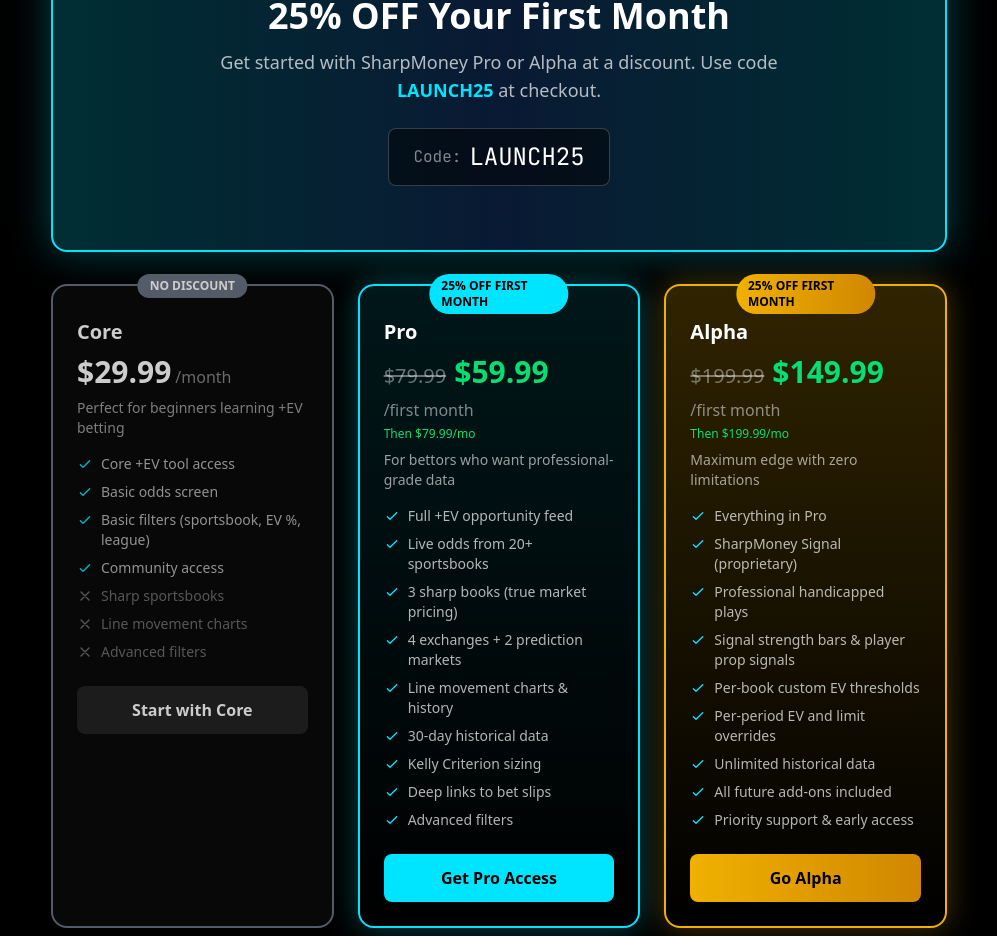
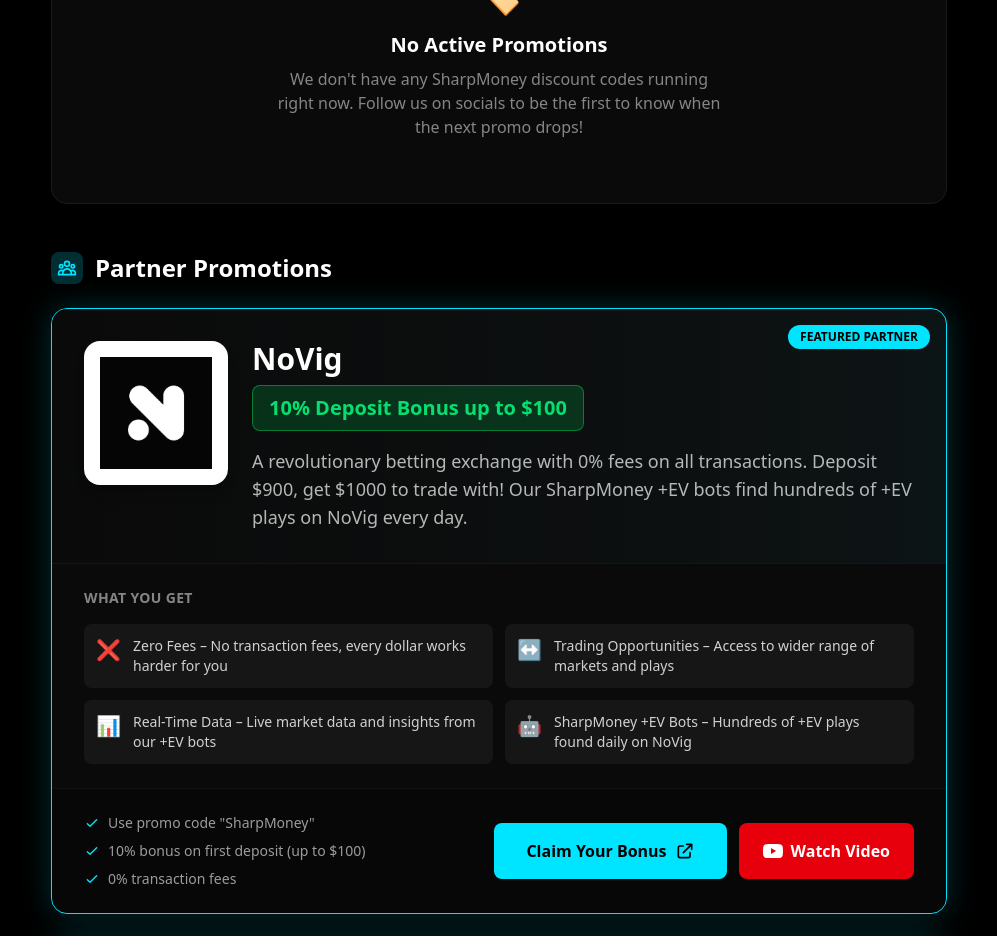
Before and after one commit to closingdime-tech/SharpMoney-Website, a Next.js app: page /promotions in a window 1280 px wide. Shown: the part 540-1476 px from the top of the page, without its empty margins (141-1138 px from the left). Built offline with nearby package versions, Linux system fonts and the light colour scheme.

Commit message:
Remove LAUNCH25 promo, show no active promotions state

```diff
--- a/src/app/promotions/page.tsx
+++ b/src/app/promotions/page.tsx
@@ -265,154 +265,12 @@
             SharpMoney Discounts
           </h2>
 
-          {/* LAUNCH25 Promo */}
-          <div className="relative rounded-2xl overflow-hidden bg-gradient-to-r from-cyan/20 via-blue-500/20 to-cyan/20 border-2 border-cyan shadow-[0_0_40px_rgba(0,229,255,0.3)]">
-            <div className="absolute top-4 right-4 bg-green-500 text-white text-xs font-bold px-3 py-1 rounded-full animate-pulse">
-              LIMITED TIME
-            </div>
-
-            <div className="p-8 text-center">
-              <div className="inline-block bg-cyan text-black text-sm font-bold px-4 py-2 rounded-full mb-4">
-                🎉 LAUNCH SPECIAL
-              </div>
-
-              <h3 className="text-3xl md:text-4xl font-bold mb-3">
-                25% OFF Your First Month
-              </h3>
-
-              <p className="text-white/70 text-lg mb-6 max-w-xl mx-auto">
-                Get started with SharpMoney Pro or Alpha at a discount. Use code <span className="text-cyan font-bold">LAUNCH25</span> at checkout.
-              </p>
-
-              <div className="inline-flex items-center gap-2 bg-black/50 border border-white/20 text-white font-mono text-2xl px-6 py-3 rounded-lg mb-8">
-                <span className="text-white/50 text-base">Code:</span>
-                LAUNCH25
-              </div>
-
-            </div>
-          </div>
-
-          {/* Full Product Cards */}
-          <div className="grid lg:grid-cols-3 gap-6 mt-8">
-            {/* Core */}
-            <div className="relative rounded-2xl p-6 bg-card-bg border-2 border-gray-500 opacity-80">
-              <div className="absolute -top-3 left-1/2 -translate-x-1/2 bg-gray-500 text-white text-xs font-bold px-3 py-1 rounded-full">
-                NO DISCOUNT
-              </div>
-
-              <div className="mb-4 pt-2">
-                <h3 className="text-xl font-bold mb-2">Core</h3>
-                <div className="flex items-baseline gap-1 mb-2">
-                  <span className="text-3xl font-bold">$29.99</span>
-                  <span className="text-white/50">/month</span>
-                </div>
-                <p className="text-white/60 text-sm">Perfect for beginners learning +EV betting</p>
-              </div>
-
-              <ul className="space-y-2 mb-6 text-sm">
-                {['Core +EV tool access', 'Basic odds screen', 'Basic filters (sportsbook, EV %, league)', 'Community access'].map((feature, j) => (
-                  <li key={j} className="flex items-start gap-2">
-                    <svg className="w-4 h-4 text-cyan flex-shrink-0 mt-0.5" fill="none" stroke="currentColor" viewBox="0 0 24 24">
-                      <path strokeLinecap="round" strokeLinejoin="round" strokeWidth={2} d="M5 13l4 4L19 7" />
-                    </svg>
-                    <span className="text-white/70">{feature}</span>
-                  </li>
-                ))}
-                {['Sharp sportsbooks', 'Line movement charts', 'Advanced filters'].map((feature, j) => (
-                  <li key={j} className="flex items-start gap-2 opacity-40">
-                    <svg className="w-4 h-4 flex-shrink-0 mt-0.5" fill="none" stroke="currentColor" viewBox="0 0 24 24">
-                      <path strokeLinecap="round" strokeLinejoin="round" strokeWidth={2} d="M6 18L18 6M6 6l12 12" />
-                    </svg>
-                    <span>{feature}</span>
-                  </li>
-                ))}
-              </ul>
-
-              <a
-                href="https://whop.com/sharpmoney/core-ae/"
-                target="_blank"
-                rel="noopener noreferrer"
-                className="block w-full text-center py-3 rounded-lg font-semibold bg-white/10 text-white hover:bg-white/20 transition-all"
-              >
-                Start with Core
-              </a>
-            </div>
-
-            {/* Pro */}
-            <div className="relative rounded-2xl p-6 bg-gradient-to-b from-cyan/10 to-transparent border-2 border-cyan shadow-[0_0_30px_rgba(0,229,255,0.3)]">
-              <div className="absolute -top-3 left-1/2 -translate-x-1/2 bg-cyan text-black text-xs font-bold px-3 py-1 rounded-full">
-                25% OFF FIRST MONTH
-              </div>
-
-              <div className="mb-4 pt-2">
-                <h3 className="text-xl font-bold mb-2">Pro</h3>
-                <div className="flex items-baseline gap-2 mb-1 flex-wrap">
-                  <span className="text-xl text-white/40 line-through">$79.99</span>
-                  <span className="text-3xl font-bold text-green-400">$59.99</span>
-                  <span className="text-white/50">/first month</span>
-                </div>
-                <div className="text-xs text-green-400 mb-2">Then $79.99/mo</div>
-                <p className="text-white/60 text-sm">For bettors who want professional-grade data</p>
-              </div>
-
-              <ul className="space-y-2 mb-6 text-sm">
-                {['Full +EV opportunity feed', 'Live odds from 20+ sportsbooks', '3 sharp books (true market pricing)', '4 exchanges + 2 prediction markets', 'Line movement charts & history', '30-day historical data', 'Kelly Criterion sizing', 'Deep links to bet slips', 'Advanced filters'].map((feature, j) => (
-                  <li key={j} className="flex items-start gap-2">
-                    <svg className="w-4 h-4 text-cyan flex-shrink-0 mt-0.5" fill="none" stroke="currentColor" viewBox="0 0 24 24">
-                      <path strokeLinecap="round" strokeLinejoin="round" strokeWidth={2} d="M5 13l4 4L19 7" />
-                    </svg>
-                    <span className="text-white/70">{feature}</span>
-                  </li>
-                ))}
-              </ul>
-
-              <a
-                href="https://whop.com/sharpmoney/pro-7e/"
-                target="_blank"
-                rel="noopener noreferrer"
-                className="block w-full text-center py-3 rounded-lg font-semibold bg-cyan text-black hover:bg-cyan-dim transition-all"
-              >
-                Get Pro Access
-              </a>
-            </div>
-
-            {/* Alpha */}
-            <div className="relative rounded-2xl p-6 bg-gradient-to-b from-yellow-500/20 to-transparent border-2 border-yellow-500 shadow-[0_0_30px_rgba(234,179,8,0.3)]">
-              <div className="absolute -top-3 left-1/2 -translate-x-1/2 bg-gradient-to-r from-yellow-500 to-yellow-600 text-black text-xs font-bold px-3 py-1 rounded-full">
-                25% OFF FIRST MONTH
-              </div>
-
-              <div className="mb-4 pt-2">
-                <h3 className="text-xl font-bold mb-2">Alpha</h3>
-                <div className="flex items-baseline gap-2 mb-1 flex-wrap">
-                  <span className="text-xl text-white/40 line-through">$199.99</span>
-                  <span className="text-3xl font-bold text-green-400">$149.99</span>
-                  <span className="text-white/50">/first month</span>
-                </div>
-                <div className="text-xs text-green-400 mb-2">Then $199.99/mo</div>
-                <p className="text-white/60 text-sm">Maximum edge with zero limitations</p>
-              </div>
-
-              <ul className="space-y-2 mb-6 text-sm">
-                {['Everything in Pro', 'SharpMoney Signal (proprietary)', 'Professional handicapped plays', 'Signal strength bars & player prop signals', 'Per-book custom EV thresholds', 'Per-period EV and limit overrides', 'Unlimited historical data', 'All future add-ons included', 'Priority support & early access'].map((feature, j) => (
-                  <li key={j} className="flex items-start gap-2">
-                    <svg className="w-4 h-4 text-cyan flex-shrink-0 mt-0.5" fill="none" stroke="currentColor" viewBox="0 0 24 24">
-                      <path strokeLinecap="round" strokeLinejoin="round" strokeWidth={2} d="M5 13l4 4L19 7" />
-                    </svg>
-                    <span className="text-white/70">{feature}</span>
-                  </li>
-                ))}
-              </ul>
-
-              <a
-                href="https://whop.com/sharpmoney/alpha-4e/"
-                target="_blank"
-                rel="noopener noreferrer"
-                className="block w-full text-center py-3 rounded-lg font-semibold bg-gradient-to-r from-yellow-500 to-yellow-600 text-black hover:from-yellow-400 hover:to-yellow-500 transition-all"
-              >
-                Go Alpha
-              </a>
-            </div>
+          <div className="text-center py-16 bg-card-bg border border-card-border rounded-2xl">
+            <div className="text-4xl mb-4">🏷️</div>
+            <h3 className="text-xl font-semibold mb-2">No Active Promotions</h3>
+            <p className="text-white/50 max-w-md mx-auto">
+              We don&apos;t have any SharpMoney discount codes running right now. Follow us on socials to be the first to know when the next promo drops!
+            </p>
           </div>
         </div>
       </section>
```
